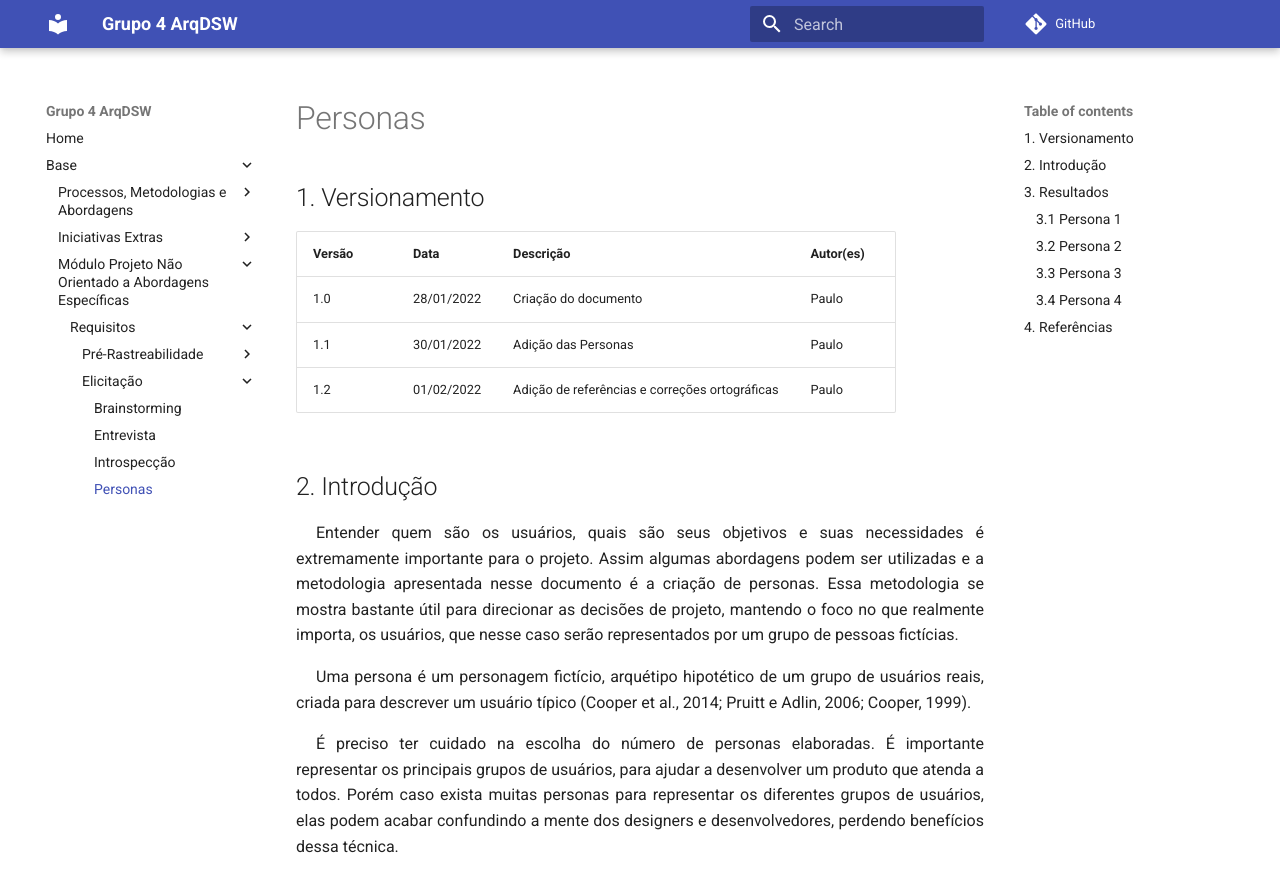
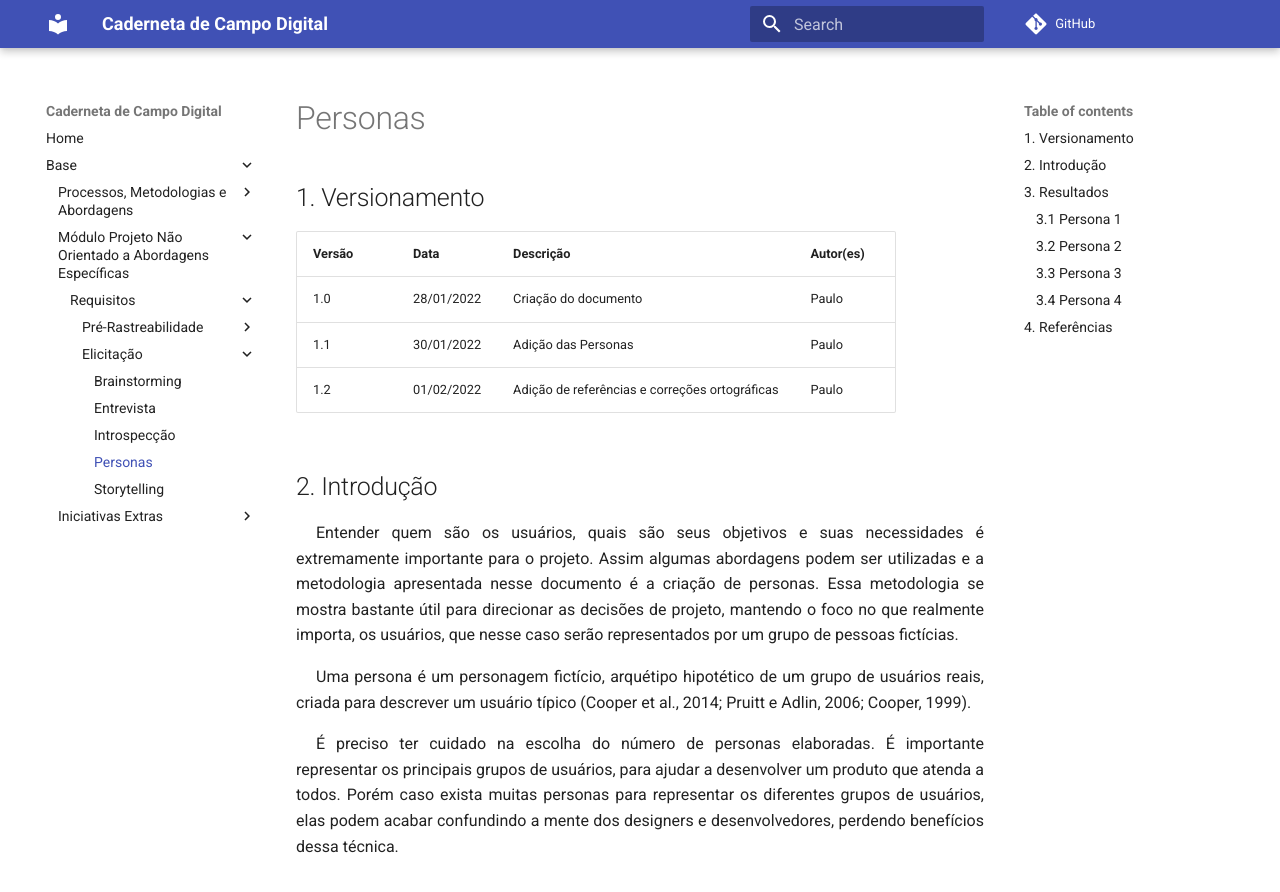
Before and after one commit to UnBArqDsw2021-2/2021.2_G4_CadernetaDeCampoDigital_docs, an MkDocs documentation site: the page built from docs/requisitos/elicitacao/personas.md, in a window 1280 px wide and 900 px high. Shown: the top 892 px of the window. Built offline with MkDocs 1.6.1 and Material for MkDocs 9.7.7, drawn with Linux system fonts in a browser that asks for light colours; comment, search, counter and statistics services are not loaded.

Commit message:
#10 Padronizando referencias

```diff
--- a/docs/requisitos/elicitacao/personas.md
+++ b/docs/requisitos/elicitacao/personas.md
@@ -85,8 +85,8 @@
 
 
 ## 4. Referências
-<p style="text-align: justify; text-indent: 20px">[1] Barbosa, S. D. J.; Silva, B. S. da; Silveira, M. S.; Gasparini, I.; Darin, T.; Barbosa, G. D. J. <b>Interação Humano-Computador e Experiência do usuário.</b> Autopublicação. 2021.</p>
+>[1] Barbosa, S. D. J.; Silva, B. S. da; Silveira, M. S.; Gasparini, I.; Darin, T.; Barbosa, G. D. J. <b>Interação Humano-Computador e Experiência do usuário.</b> Autopublicação. 2021.</p>
 
-<p style="text-align: justify; text-indent: 20px">[2] <b>This Person Does Not Exist</b>. Disponível em: <a href="https://thispersondoesnotexist.com/" target="_blanck">https://thispersondoesnotexist.com/</a>. Acesso em: 29 de jan. de 2022.</p>
+>[2] <b>This Person Does Not Exist</b>. Disponível em: <a href="https://thispersondoesnotexist.com/" target="_blanck">https://thispersondoesnotexist.com/</a>. Acesso em: 29 de jan. de 2022.</p>
 
-<p style="text-align: justify; text-indent: 20px">[3] Cooper, Alan, Reimann, Robert, Cronin, David, e Noessel, Christopher (2014). <b>About Face: The Essentials of Interaction Design. </b>  Wiley, Indianapolis, IN, 4th edition edition.</p>
+>[3] Cooper, Alan, Reimann, Robert, Cronin, David, e Noessel, Christopher (2014). <b>About Face: The Essentials of Interaction Design. </b>  Wiley, Indianapolis, IN, 4th edition edition.</p>
--- a/mkdocs.yml
+++ b/mkdocs.yml
@@ -1,12 +1,18 @@
-
-
-site_name: Grupo 4 ArqDSW
+site_name: Caderneta de Campo Digital
 repo_url: https://github.com/UnBArqDsw2021-2/2021.2_G4_ProjetoProdutores_docs
 
 theme:
   name: material
   features: navigation.tabs
 
+markdown_extensions:
+  - pymdownx.arithmatex:
+      generic: true
+
+extra_javascript:
+  - javascripts/mathjax.js
+  - https://polyfill.io/v3/polyfill.min.js?features=es6
+  - https://cdn.jsdelivr.net/npm/mathjax@3/es5/tex-mml-chtml.js
 extra_css:
   - stylesheets/extra.css
 
@@ -16,11 +22,6 @@
     - Processos, Metodologias e Abordagens:
       - Metodologia: base/metodologia.md
       - Modelagem BPMN: base/modelagem_bpmn.md
-    - Iniciativas Extras:
-      - Atas:
-        - Ata de Reunião 24/01: reunioes/ata_24_01.md
-        - Ata de Reunião 25/01: reunioes/ata_25_01.md
-      - Política de Contribuição: base/politicas_de_contribuicao.md
     - Módulo Projeto Não Orientado a Abordagens Específicas:
       - Requisitos:
         - Pré-Rastreabilidade:
@@ -30,6 +31,13 @@
           - Entrevista: requisitos/elicitacao/entrevista.md
           - Introspecção: requisitos/elicitacao/introspeccao.md
           - Personas: requisitos/elicitacao/personas.md
+          - Storytelling: requisitos/elicitacao/storytelling.md
+    - Iniciativas Extras:
+      - Termo de Abertura de Projeto: base/termo_de_abertura.md
+      - Atas:
+        - Ata de Reunião 24/01: reunioes/ata_24_01.md
+        - Ata de Reunião 25/01: reunioes/ata_25_01.md
+      - Política de Contribuição: base/politicas_de_contribuicao.md
 
   # - Modelagem: ""
   # - Padrões de Projeto: ""
```
